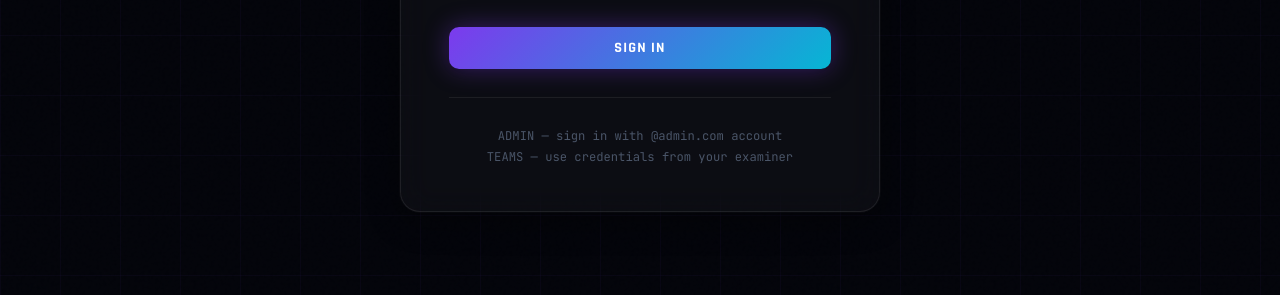
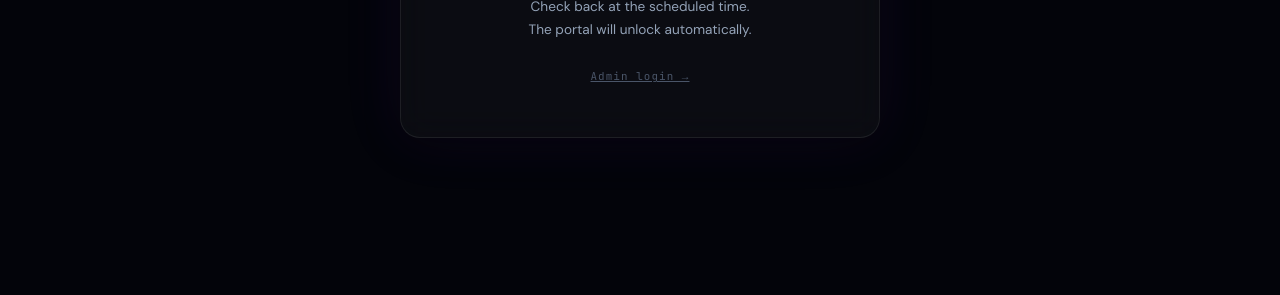
Before and after one commit to AnshumanSingh116/hackverse, a plain HTML site: page index.html in a window 1280 px wide. Shown: the part 505-800 px from the top of the page. Drawn offline with nearby package versions, Linux system fonts and the light colour scheme; no server answers.

Commit message:
Add script tag for timegate.js

```diff
--- a/index.html
+++ b/index.html
@@ -59,6 +59,7 @@
     </div>
   </div>
 
+  <script src="timegate.js"></script>
   <script src="app.js"></script>
 </body>
 </html>
```
